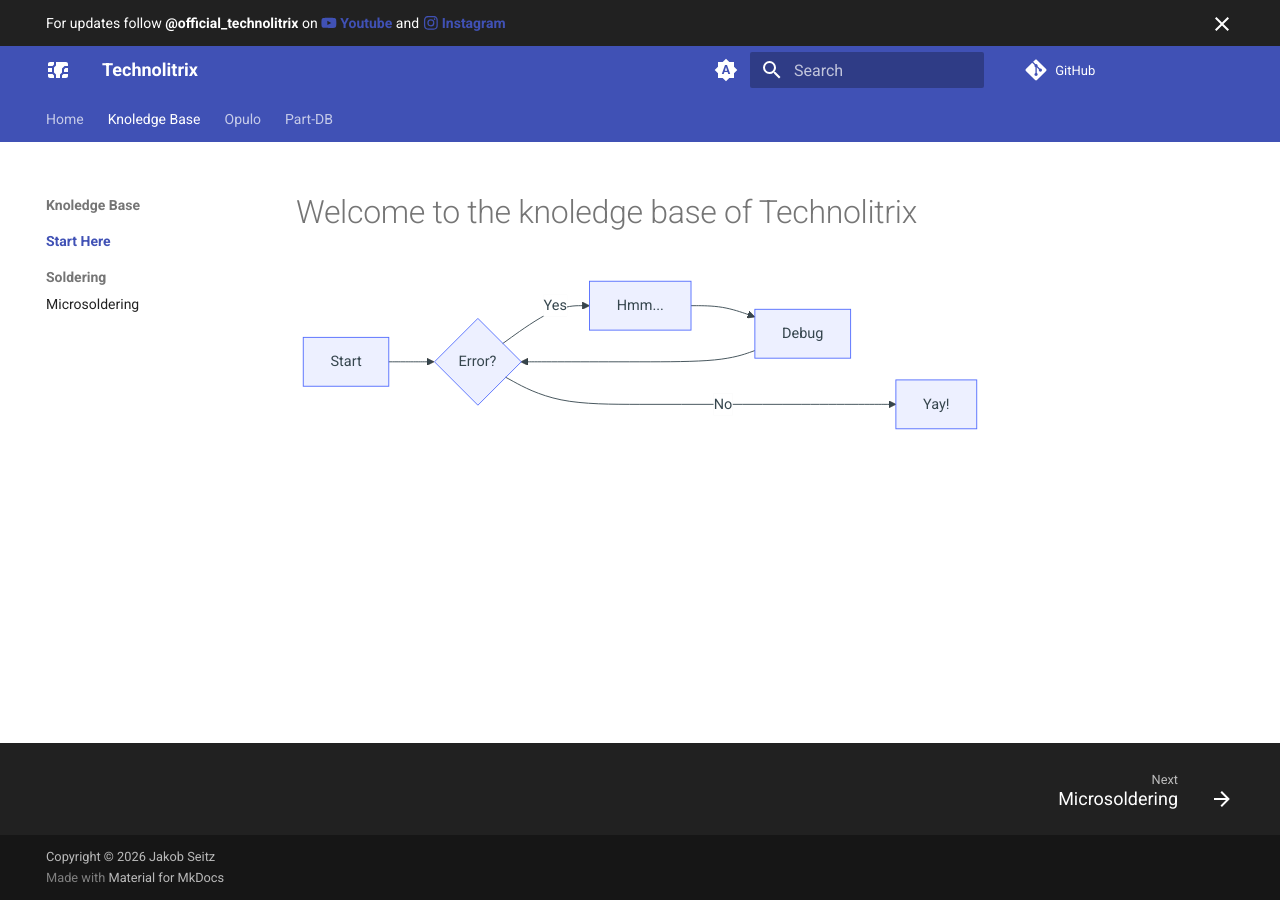
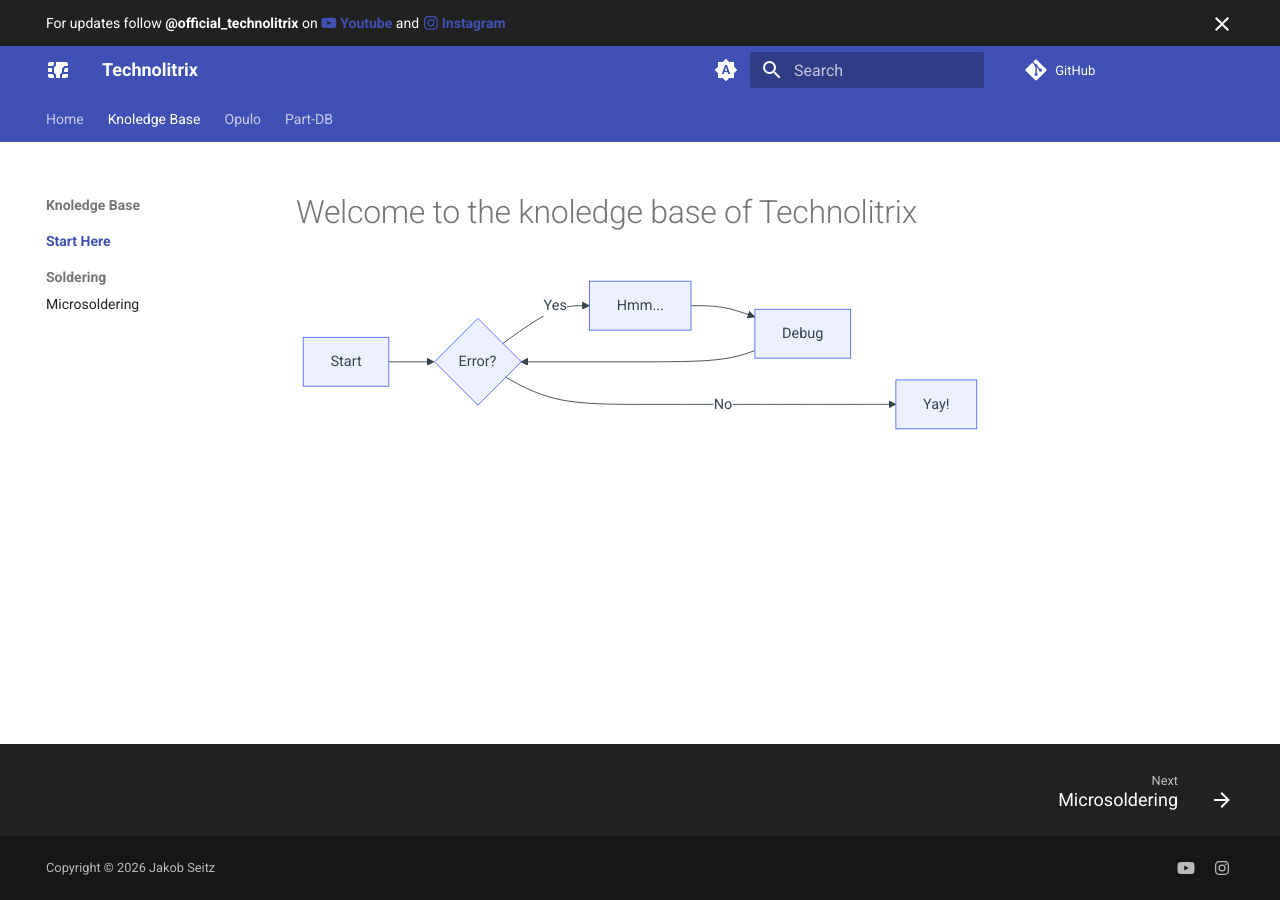
Before and after one commit to Technolitix/docs, an MkDocs documentation site: the page built from docs/index.md, in a window 1280 px wide. Built offline with MkDocs 1.6.1 and Material for MkDocs 9.7.7, drawn with Linux system fonts in a browser that asks for light colours.

Commit message:
Update mkdocs.yml

```diff
--- a/mkdocs.yml
+++ b/mkdocs.yml
@@ -84,7 +84,13 @@ markdown_extensions:
 copyright: Copyright &copy; 2026 Jakob Seitz
 extra_css:
   - stylesheets/extra.css
-
+extra:
+  generator: false
+  social:
+    - icon: fontawesome/brands/youtube
+      link: https://www.youtube.com/@jcs-fpv
+    - icon: fontawesome/brands/instagram
+      link: https://www.instagram.com/official_technolitrix
 nav:
   - Home: https://docs.technolitrix.org
   - Knoledge Base:
```
